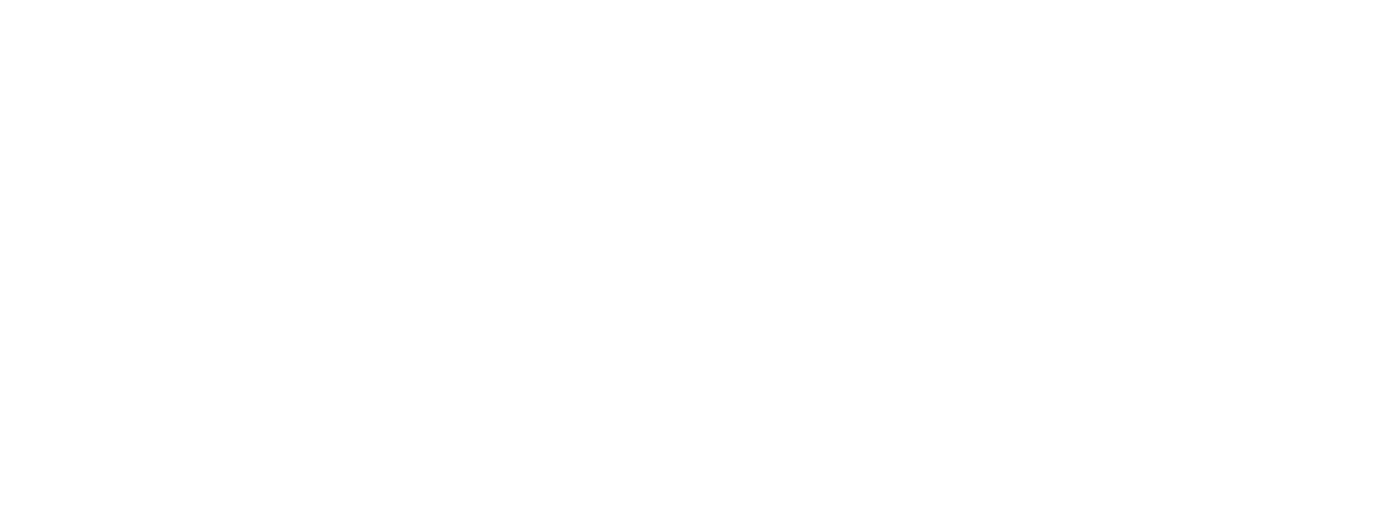
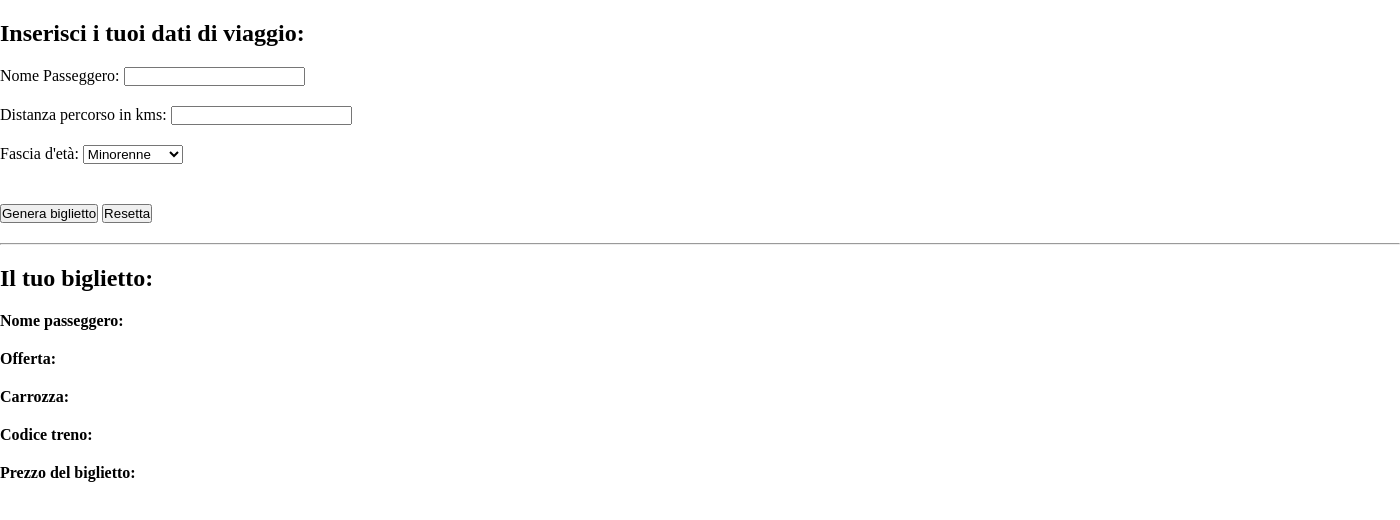
Before and after one commit to MarilenaCantisani/js-biglietto-treno-form, a plain HTML site: page index.html in a window 1280 px wide. Shown: the whole page, 1400 px wide, since content can reach past the window. Drawn offline with Linux system fonts and the light colour scheme.

Commit message:
+ Added structure Html

```diff
--- a/css/style.css
+++ b/css/style.css
@@ -0,0 +1,18 @@
+* {
+    box-sizing: border-box;
+    margin: 0;
+    padding: 0;
+}
+
+.m-20 {
+    margin: 20px 0;
+}
+
+.container {
+    margin: auto;
+    width: 1400px;
+}
+
+#button-generate-ticket, #button-reset {
+    cursor: pointer;
+}
--- a/index.html
+++ b/index.html
@@ -10,6 +10,46 @@
 </head>
 
 <body>
+    <div class="container">
+        <!-- Passenger info -->
+        <section id="passenger-info">
+            <h1 class="m-20">Inserisci i tuoi dati di viaggio:</h1>
+            <!--* Passenger name *-->
+            <div class="m-20">
+                <label for="name">Nome Passeggero:</label>
+                <input type="text" id="name" name="name">
+            </div>
+            <!--* kms *-->
+            <div class="m-20">
+                <label for="kms">Distanza percorso in kms:</label>
+                <input type="text" id="kms" name="kms">
+            </div>
+            <!--* Age group *-->
+            <div class="m-20">
+                <label for="age-group">Fascia d'età:</label>
+                <select name="age-group" id="age-group">
+                    <option value="min-18">Minorenne</option>
+                    <option value="maj-18">Maggiorenne</option>
+                    <option value="over-65">Over 65</option>
+                </select>
+            </div>
+            <!--* Button "Generate ticket" *-->
+            <button id="button-generate-ticket" class="m-20">Genera biglietto</button>
+            <!--* Button "Reset" *-->
+            <button id="button-reset" class="m-20">Resetta</button>
+            <hr>
+        </section>
+
+        <!-- Ticket info -->
+        <section id="ticket-info">
+            <h2 class="m-20">Il tuo biglietto:</h2>
+            <p class="m-20"><strong>Nome passeggero:</strong><span id="passenger-name"></span></p>
+            <p class="m-20"><strong>Offerta:</strong><span id="discount-applied"></span></p>
+            <p class="m-20"><strong>Carrozza:</strong><span id="train-car"></span></p>
+            <p class="m-20"><strong>Codice treno:</strong><span id="train-code"></span></p>
+            <p class="m-20"><strong>Prezzo del biglietto:</strong><span id="price-ticket"></span></p>
+        </section>
+    </div>
     <script src="./js/script.js"></script>
 </body>
 
```
